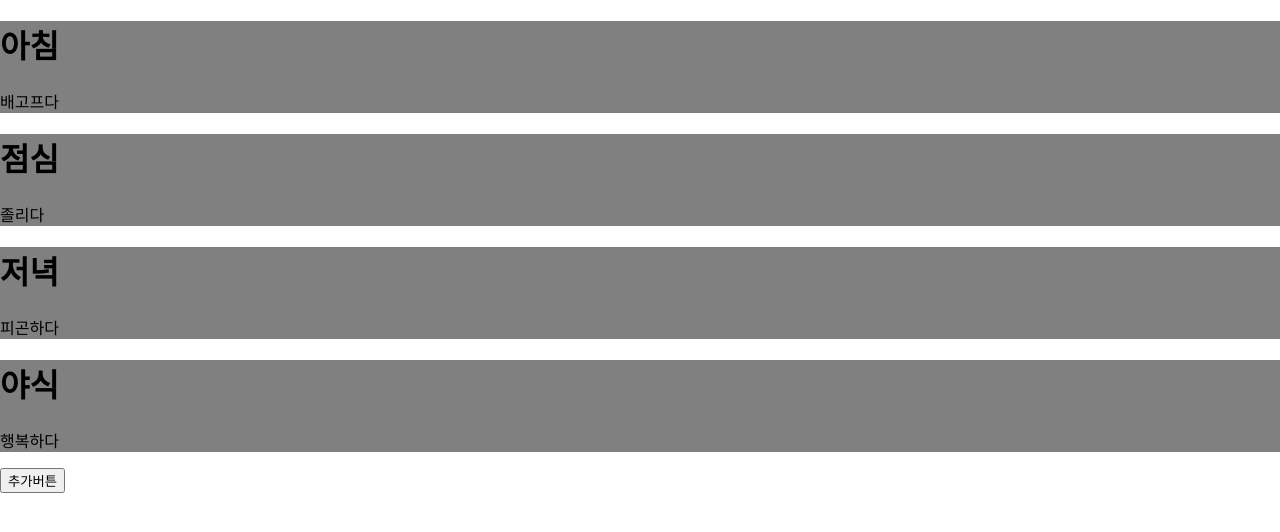
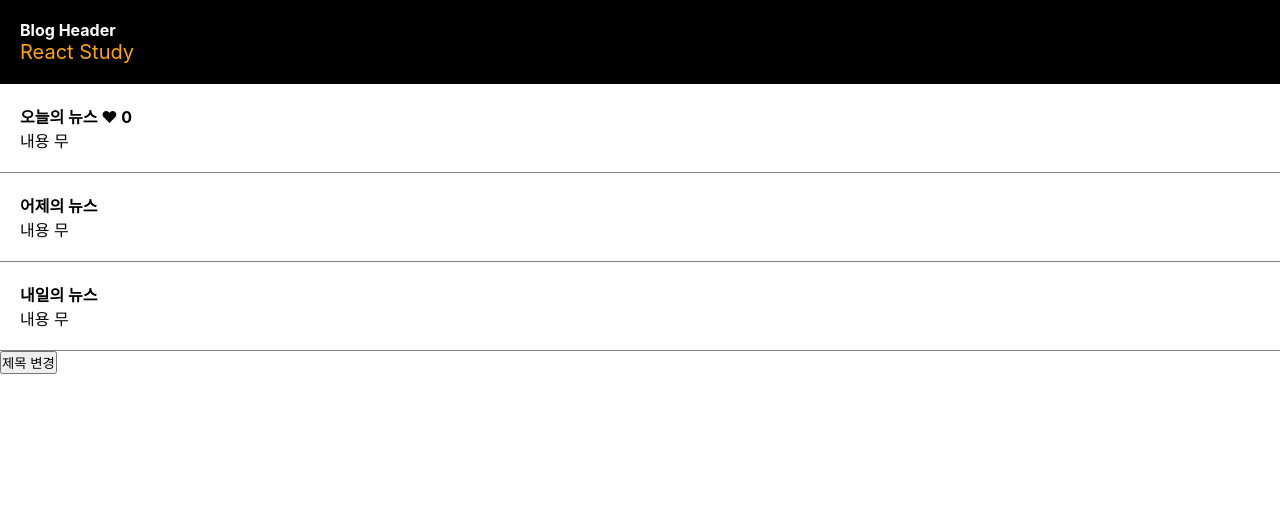
Before and after one commit to Yong-jin/react-study, a React (Create React App) app: page / in a window 1280 px wide. Shown: the top 532 px of the page. Built offline with nearby package versions, Linux system fonts and the light colour scheme.

Commit message:
NewsBlog 반복 처리 전

```diff
--- a/src/App.js
+++ b/src/App.js
@@ -7,6 +7,7 @@ import Props01 from './components/Props01';
 import Practice001 from './practice/Practice001';
 import Props02 from './components/Props02';
 import Quiz002 from './practice/Quiz002';
+import NewsBlog from './newsblog/NewsBlog';
 
 function App() {
 
@@ -16,8 +17,9 @@ function App() {
   // return <State02/>;
   // return <Props01/>;
   //return <Practice001/>;
-  return <Props02 />;
+  // return <Props02 />;
   // return <Quiz002 />;
+  return <NewsBlog/>;
 }
 
 export default App;
--- /dev/null
+++ b/src/newsblog/Modal.js
@@ -0,0 +1,12 @@
+
+function Modal() {
+    return (
+        <div className="modal">
+            <h3>제목</h3>
+            <p>날짜</p>
+            <p>상세내용</p>
+        </div>
+    );
+}
+
+export default Modal;
--- /dev/null
+++ b/src/newsblog/NewsBlog.css
@@ -0,0 +1,25 @@
+* {
+    margin: 0;
+    padding: 0;
+    box-sizing: border-box;
+}
+
+.black-nav {
+    background: black;
+    width: 100%;
+    color: white;
+    padding: 20px;
+}
+
+.post-list {
+    text-align: left;
+    padding: 20px;
+    border-bottom: 1px solid gray;
+}
+
+.modal {
+    margin-top: 20px;
+    padding: 20px;
+    background: lightgray;
+    text-align: left;
+}
--- /dev/null
+++ b/src/newsblog/NewsBlog.js
@@ -0,0 +1,106 @@
+import './NewsBlog.css';
+import { useState } from 'react';
+import Modal from './Modal';
+
+function NewsBlog(){
+
+    //javascript 코드
+    let title = 'React Study';
+
+    let [news1, setNews1] = useState('오늘의 뉴스');
+    let [news2, setNews2] = useState('어제의 뉴스');
+    let [news3, setNews3] = useState('내일의 뉴스');
+
+    let [news, setNews] = useState(['오늘의 뉴스', '어제의 뉴스', '내일의 뉴스']);
+
+    let [likeCount, setLikeCount] = useState(0);
+
+    let [modalFlag, setModalFlag] = useState(false);
+
+    return (
+        <div>
+            <div className='black-nav'>
+                <h4>Blog Header</h4>
+                <div style={ {color:"orange", fontSize:"20px"} }>{title}</div>
+            </div>
+
+            <div className="post-list">
+                <h4 onClick={()=>{
+
+                    setModalFlag( !modalFlag );
+
+                    //setModalFlag( modalFlag ? false : true );
+
+                    // if(modalFlag){
+                    //     setModalFlag(false);
+                    // } else {
+                    //     setModalFlag(true);
+                    // }
+
+                }}>{news[0]} <span onClick={(event)=>{
+                    //event.preventDefault();
+                    event.stopPropagation(); //이벤트 추가 전달 stop
+                    console.log('클릭');
+                    setLikeCount(likeCount + 1);    //likeCount = likeCount + 1;
+                    console.log(likeCount);
+                }}>❤</span> {likeCount} </h4>
+                <p>내용 무</p>
+            </div>
+
+            <div className="post-list">
+                <h4>{news[1]}</h4>
+                <p>내용 무</p>
+            </div>
+
+            <div className="post-list">
+                <h4>{news[2]}</h4>
+                <p>내용 무</p>
+            </div>
+
+            {/* <div className="post-list">
+                <h4>오늘의 뉴스</h4>
+                <p>내용 무</p>
+            </div>
+            <div className="post-list">
+                <h4>어제의 뉴스</h4>
+                <p>내용 무</p>
+            </div>
+            <div className="post-list">
+                <h4>내일의 뉴스</h4>
+                <p>내용 무</p>
+            </div> */}
+            <button onClick={()=>{
+                    //news[0] = 'Today News';  //'오늘의 뉴스' -> 'Today News'
+                    //setNews(news);  //배열 : 참조변수 : 주소 : 주소가 바뀌어야한다 : 새로운 배열
+
+                    //news = ['오늘의 뉴스', '어제의 뉴스', '내일의 뉴스'];
+                    //news = ['Today News', '어제의 뉴스', '내일의 뉴스'];
+
+                    //setNews(['Today News', '어제의 뉴스', '내일의 뉴스']); 주소가 바뀌면 re-Redering
+
+                    //array 새로운 배열 deep copy
+                    let temp = [...news];
+
+                    //temp[0] = 'Today News';  //0인덱스 값 변경
+
+                    //temp.shift();  //['어제의 뉴스', '내일의 뉴스']
+                    //temp.unshift('Today News'); //['Today News', '어제의 뉴스', '내일의 뉴스']
+
+                    temp.splice(0, 1, 'Today News');
+
+                    setNews(temp);   // news = temp; 주소가 저장
+
+                }}>제목 변경</button>
+
+            {
+                modalFlag == true ? <Modal/> : null
+            }
+            {
+                //modalFlag && <Modal/>
+            }
+
+        </div>
+    )
+}
+
+export default NewsBlog;
```
